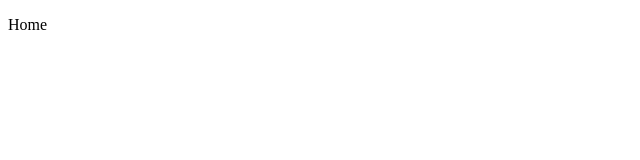
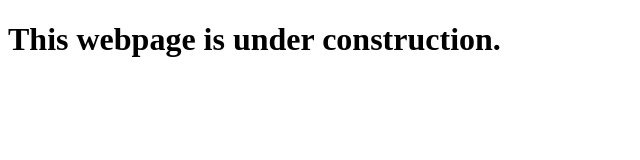
Before and after one commit to Yum-Yu/Yum-Yu.github.io, a plain HTML site: page index.html in a window 1280 px wide. Shown: the whole page, without its empty margins (0-640 px from the left). Drawn offline with Linux system fonts and the light colour scheme.

Commit message:
Update index.html
Made some changes...

```diff
--- a/index.html
+++ b/index.html
@@ -10,9 +10,10 @@
 
   gtag('config', 'G-X821ZKTM3R');
 </script>
-        <title>Welcome To Gamers Delight</title>
+<link rel="icon" href="/favicons/favicon-26-x-26.jpeg">
+        <title>Welcome To Fun Fast Games</title>
     </head>
     <body>
-        <div id="hotbar"><p id="Pita-Bagel">Home</p></div>
+        <h1 id="pita-bagel">This webpage is under construction.</h1>
     </body>
 </html>
```
